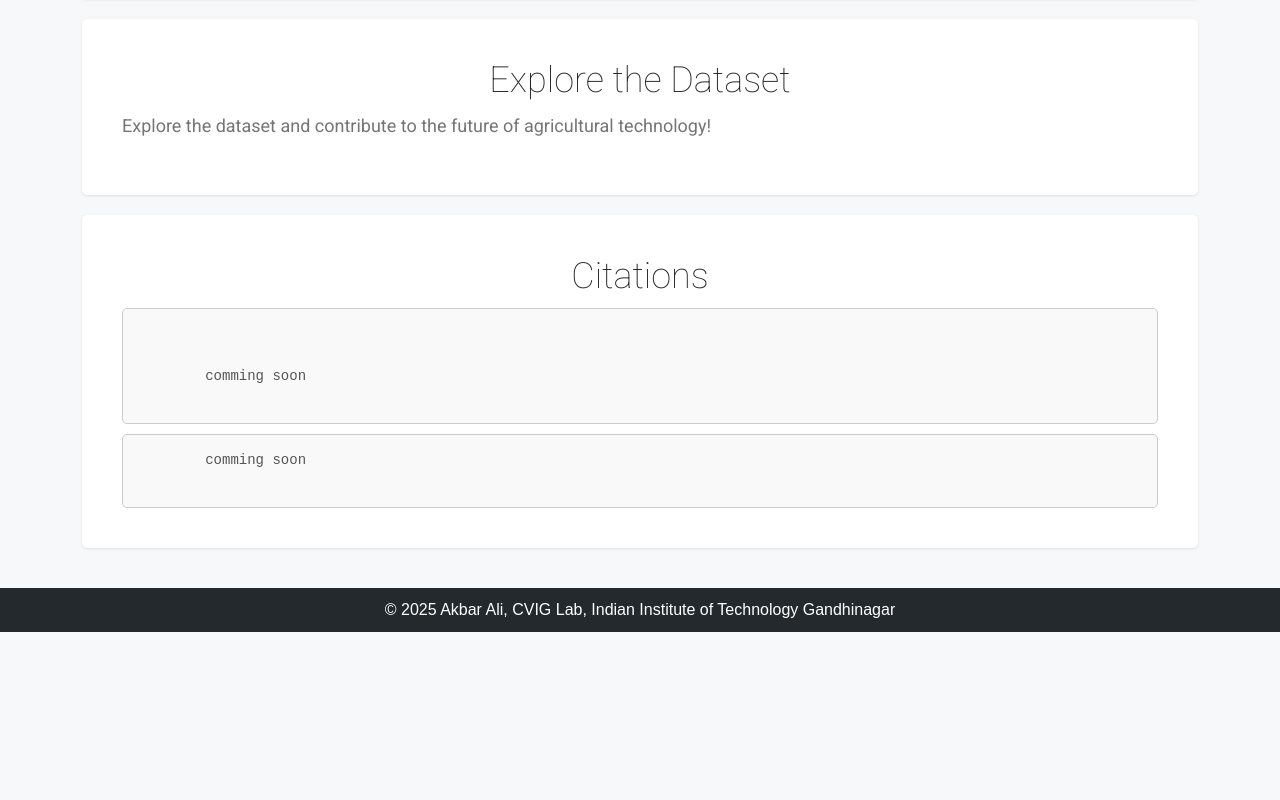
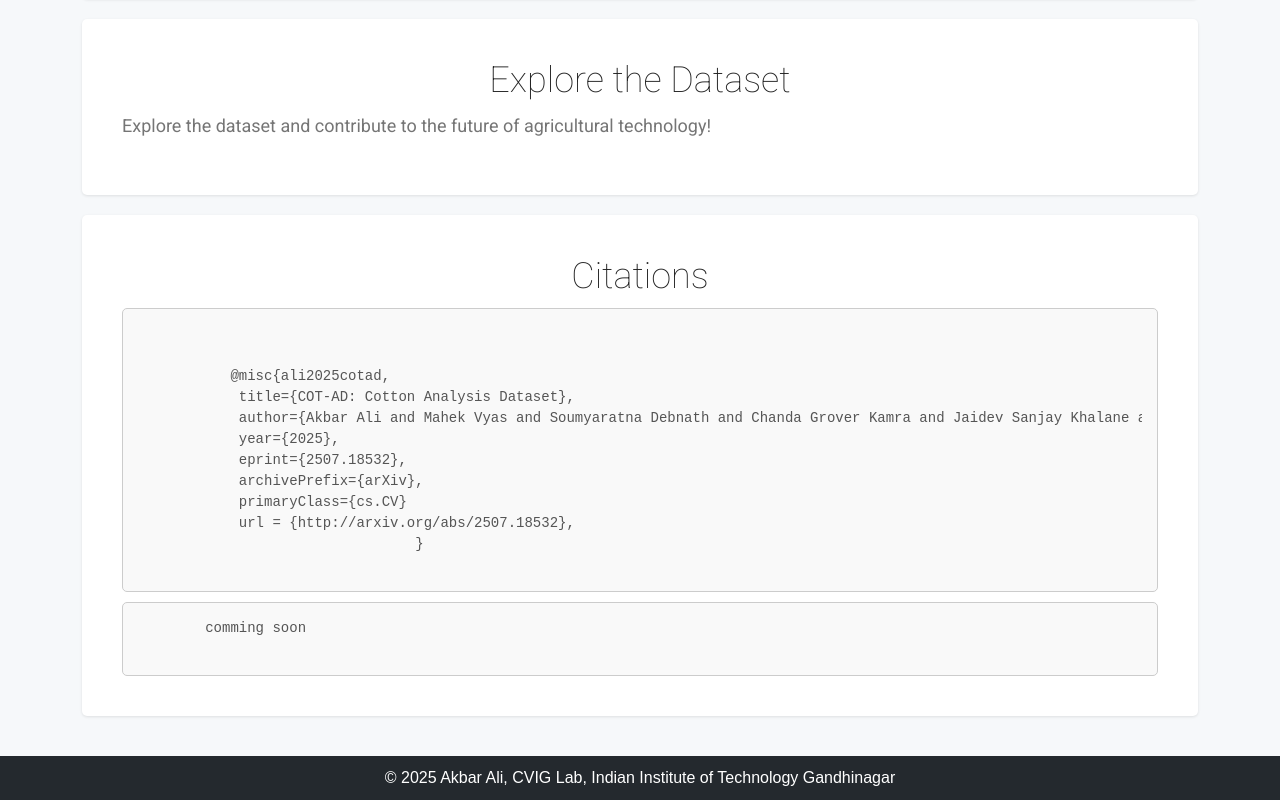
Before and after one commit to aamaanakbar/COT-AD, a plain HTML site: page index.html in a window 1280 px wide. Shown: the part 5219-6019 px from the top of the page. Before the commit the page ends 5851 px from the top, so only its background shows below. Drawn offline with nearby package versions, Linux system fonts and the light colour scheme; a script that the page names is missing.

Commit message:
citation

```diff
--- a/index.html
+++ b/index.html
@@ -262,7 +262,15 @@
         <pre style="font-family: monospace, sans-serif; font-size: 14px; line-height: 1.5; color: #555; margin-bottom: 0px;">
 
 
-        comming soon
+           @misc{ali2025cotad,
+            title={COT-AD: Cotton Analysis Dataset},
+            author={Akbar Ali and Mahek Vyas and Soumyaratna Debnath and Chanda Grover Kamra and Jaidev Sanjay Khalane and Reuben Shibu Devanesan and Indra Deep Mastan and Subramanian Sankaranarayanan and Pankaj Khanna and Shanmuganathan Raman},
+            year={2025},
+            eprint={2507.18532},
+            archivePrefix={arXiv},
+            primaryClass={cs.CV}
+            url = {http://arxiv.org/abs/2507.18532},
+                                 }
         </pre></div>
         <div style="padding: 15px; border: 1px solid #ccc; background-color: #f9f9f9; border-radius: 5px; margin-top: 10px;">
         <pre style="font-family: monospace, sans-serif; font-size: 14px; line-height: 1.5; color: #555; margin-bottom: 0px;">
```
